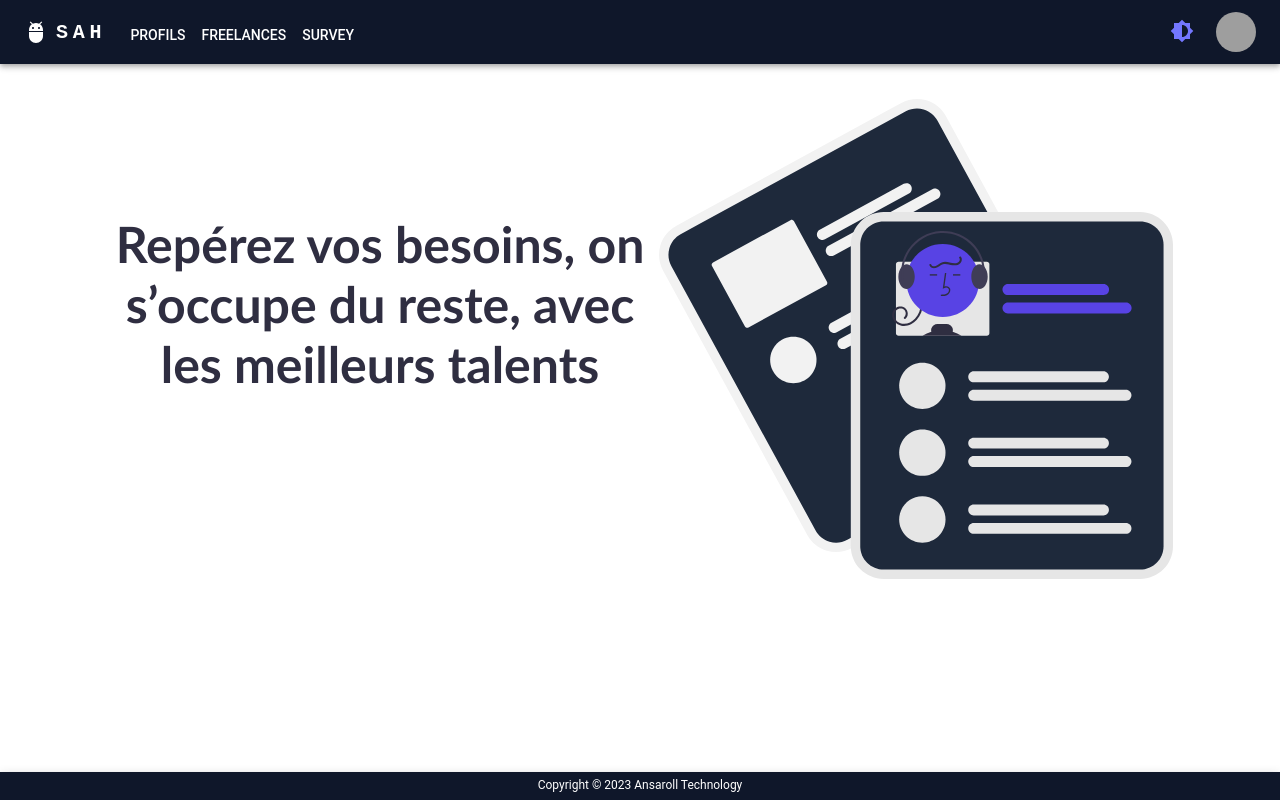
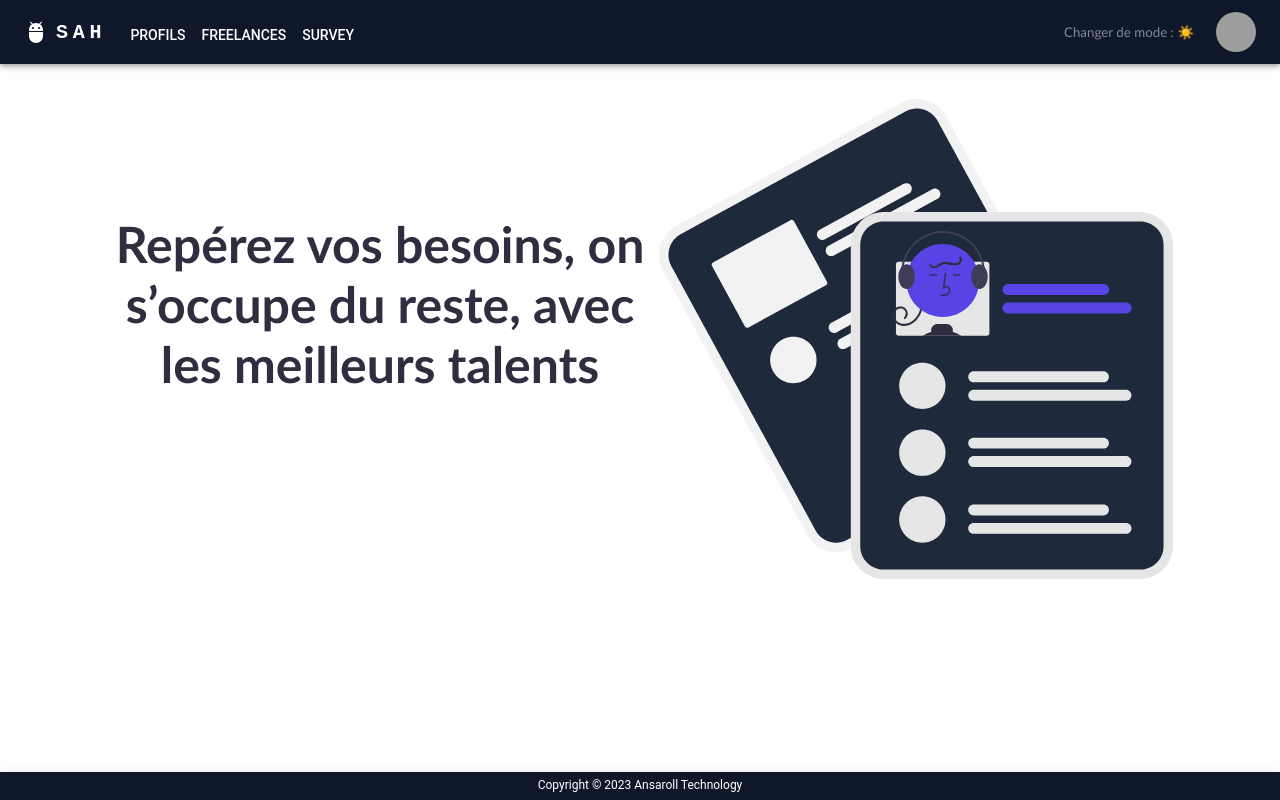
Before and after one commit to ansaroll/Sahobisoa, a React (Create React App) app in the folder Sah/sah/: page / in a window 1280 px wide. Built offline with nearby package versions, Linux system fonts and the light colour scheme; grey boxes are pictures that could not be loaded; a web font is replaced by a local one.

Commit message:
test change theme

```diff
--- a/Sah/sah/src/components/Header.tsx
+++ b/Sah/sah/src/components/Header.tsx
@@ -155,8 +155,9 @@ const Header = () => {
             <Box sx={{ flexGrow: 0 }} display="flex" alignItems="center" gap={2}>
               <NightModeButton
                 onClick={() => toggleTheme()}
+                data-testid="night-mode-btn"
               >
-                <BrightnessMediumIcon sx={{color:"primary.light"}} />
+                Changer de mode : {theme === 'light' ? '☀️' : '🌙'}
               </NightModeButton>
               <Tooltip title="Open settings">
                 <IconButton onClick={handleOpenUserMenu} sx={{ p: 0 }}>
```
Also changed, not shown: 2 other files (tests, documents, lock files or other folders).
